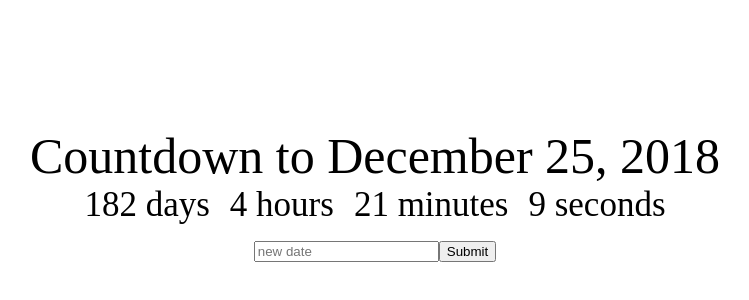
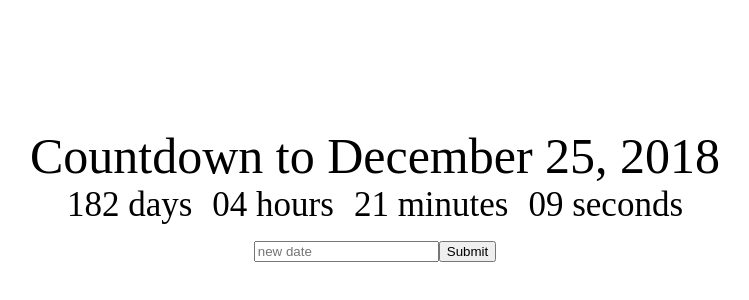
Before and after one commit to aindriu80/countdownchamp, a React (Create React App) app in the folder countdownchamp/: page / in a window 1280 px wide. Shown: the part 126-426 px from the top of the page, without its empty margins (265-1014 px from the left). Built offline with nearby package versions, Linux system fonts and the light colour scheme.

Commit message:
Adding Helper methods with ternary expressions

```diff
--- a/countdownchamp/src/Clock.jsx
+++ b/countdownchamp/src/Clock.jsx
@@ -21,6 +21,15 @@
         setInterval(() => this.getTimeUntil(this.props.deadline), 1000);
     }
 
+    leading0(num) {
+        // if (num < 10) {
+        //     return '0' + num;
+        // }
+        // return num;
+
+        return num < 10 ? '0' + num : num;
+    }
+
     getTimeUntil(deadline) {
         const time = Date.parse(deadline) - Date.parse(new Date());
         // console.log('time', time);
@@ -41,10 +50,10 @@
     render() {
         return (
             <div>
-                <div className="Clock-days">{this.state.days} days</div>
-                <div className="Clock-hours">{this.state.hours} hours</div>
-                <div className="Clock-minutes">{this.state.minutes} minutes</div>
-                <div className="Clock-seconds">{this.state.seconds} seconds</div>
+                <div className="Clock-days">{this.leading0(this.state.days)} days</div>
+                <div className="Clock-hours">{this.leading0(this.state.hours)} hours</div>
+                <div className="Clock-minutes">{this.leading0(this.state.minutes)} minutes</div>
+                <div className="Clock-seconds">{this.leading0(this.state.seconds)} seconds</div>
             </div>
         )
 
```
